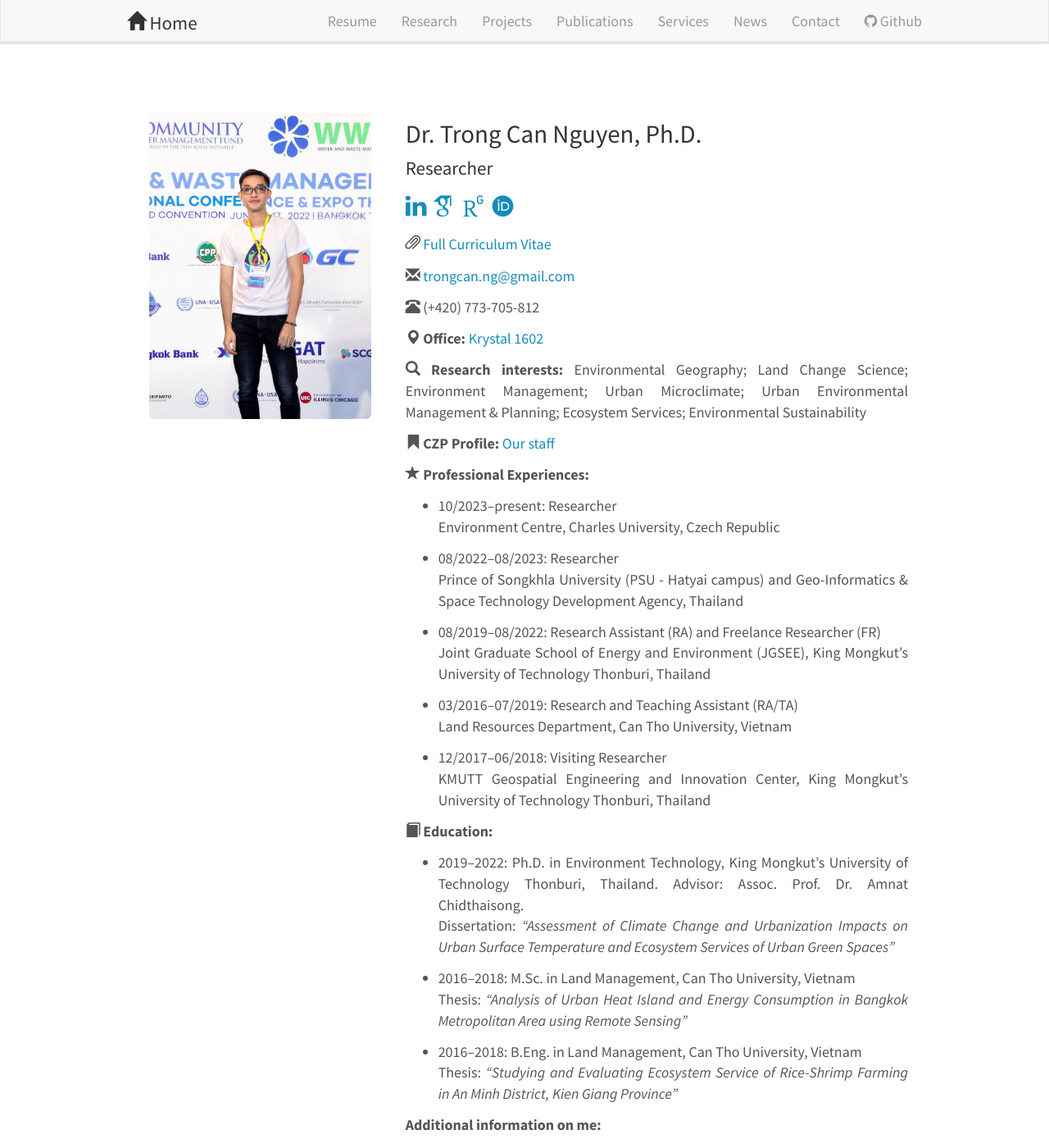
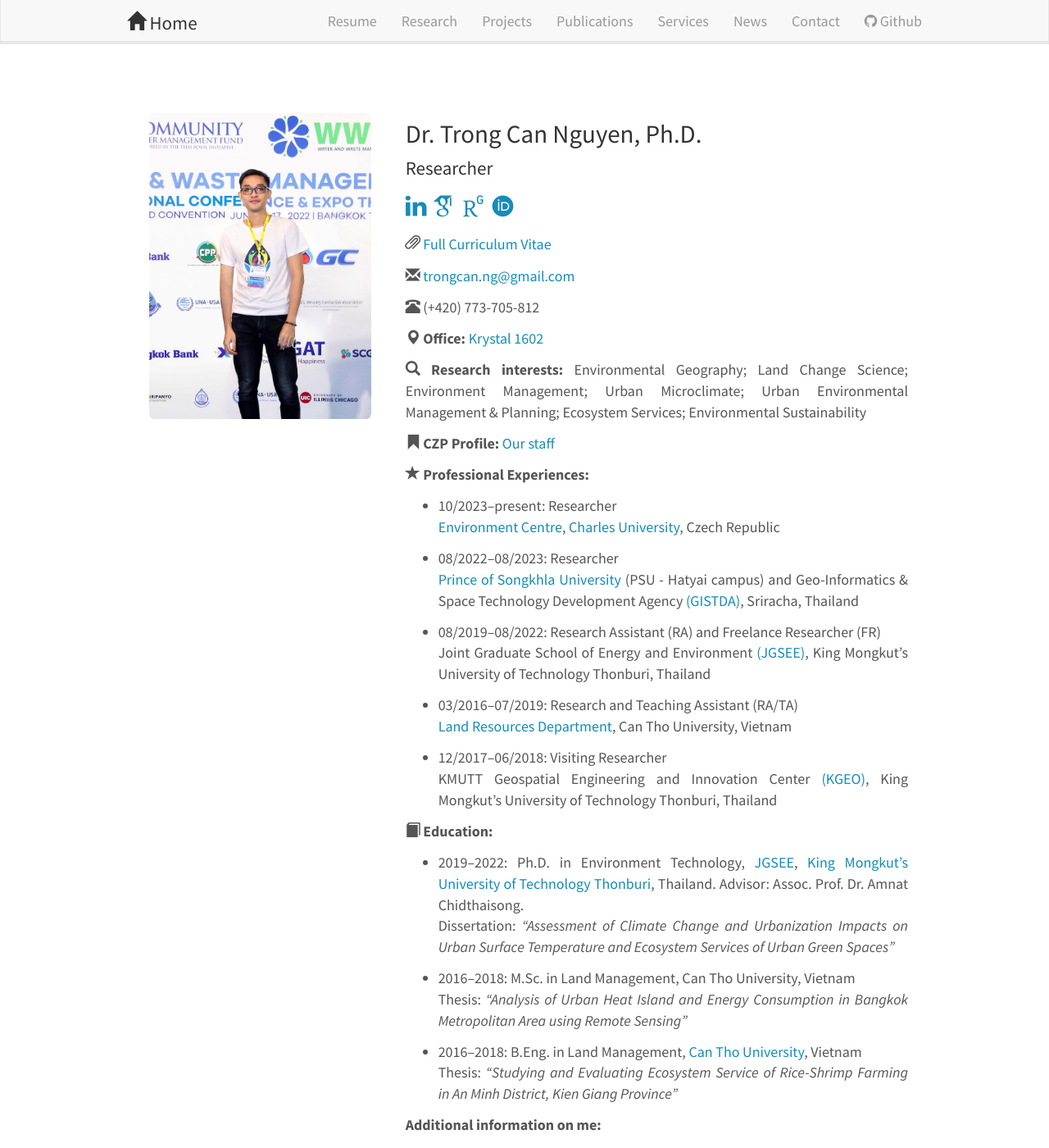
Before and after one commit to canng/cann, a Jekyll site: the page built from _pages/cv.md, in a window 1280 px wide and 1400 px high. Shown: the whole window at 82% size. Built offline with Jekyll 4.4.1, drawn with Linux system fonts in a browser that asks for light colours; nearby versions of some CDN libraries; some web fonts are replaced.

Commit message:
update cv

```diff
--- a/_pages/cv.md
+++ b/_pages/cv.md
@@ -47,30 +47,30 @@ permalink: /cv/
 <i class="glyphicon glyphicon-star"></i><b> Professional Experiences:</b>
 
 * 10/2023–present: Researcher<br>
-Environment Centre, Charles University, Czech Republic
+<a href="https://czp.cuni.cz/en/">Environment Centre</a>, <a href="https://cuni.cz/UKEN-1.html">Charles University</a>, Czech Republic
 
 * 08/2022–08/2023: Researcher<br>
-Prince of Songkhla University (PSU - Hatyai campus) and Geo-Informatics & Space Technology Development Agency, Thailand
+<a href="https://www.psu.ac.th/en/">Prince of Songkhla University</a> (PSU - Hatyai campus) and Geo-Informatics & Space Technology Development Agency<a href="https://www.gistda.or.th/home.php?lang=EN"> (GISTDA)</a>, Sriracha, Thailand
 
 * 08/2019–08/2022: Research Assistant (RA) and Freelance Researcher (FR)<br>
-Joint Graduate School of Energy and Environment (JGSEE), King Mongkut’s University of Technology Thonburi, Thailand
+Joint Graduate School of Energy and Environment <a href="https://www.jgsee.kmutt.ac.th/v3/">(JGSEE)</a>, King Mongkut’s University of Technology Thonburi, Thailand
 
 * 03/2016–07/2019: Research and Teaching Assistant (RA/TA)<br>
-Land Resources Department, Can Tho University, Vietnam
+<a href="https://lrd.ctu.edu.vn/">Land Resources Department</a>, Can Tho University, Vietnam
 
 * 12/2017–06/2018: Visiting Researcher<br>
-KMUTT Geospatial Engineering and Innovation Center, King Mongkut’s University of Technology Thonburi, Thailand
+KMUTT Geospatial Engineering and Innovation Center <a href="http://kgeo.org/kgeo/">(KGEO)</a>, King Mongkut’s University of Technology Thonburi, Thailand
 
 
 <i class="glyphicon glyphicon-book"></i><b> Education:</b>
 
-* 2019–2022: Ph.D. in Environment Technology, King Mongkut’s University of Technology Thonburi, Thailand. Advisor: Assoc. Prof. Dr. Amnat Chidthaisong.<br>
+* 2019–2022: Ph.D. in Environment Technology, <a href="https://www.jgsee.kmutt.ac.th/v3/">JGSEE</a>, <a href="https://www.kmutt.ac.th/en/">King Mongkut’s University of Technology Thonburi</a>, Thailand. Advisor: Assoc. Prof. Dr. Amnat Chidthaisong.<br>
 Dissertation: <i>“Assessment of Climate Change and Urbanization Impacts on Urban Surface Temperature and Ecosystem Services of Urban Green Spaces”</i>
 
 * 2016–2018: M.Sc. in Land Management, Can Tho University, Vietnam <br>
 Thesis: <i>“Analysis of Urban Heat Island and Energy Consumption in Bangkok Metropolitan Area using Remote Sensing”</i>
 
-* 2016–2018: B.Eng. in Land Management, Can Tho University, Vietnam <br>
+* 2016–2018: B.Eng. in Land Management, <a href="https://en.ctu.edu.vn/">Can Tho University</a>, Vietnam <br>
 Thesis: <i>“Studying and Evaluating Ecosystem Service of Rice-Shrimp Farming in An Minh District, Kien Giang Province”</i>
 
 
```
